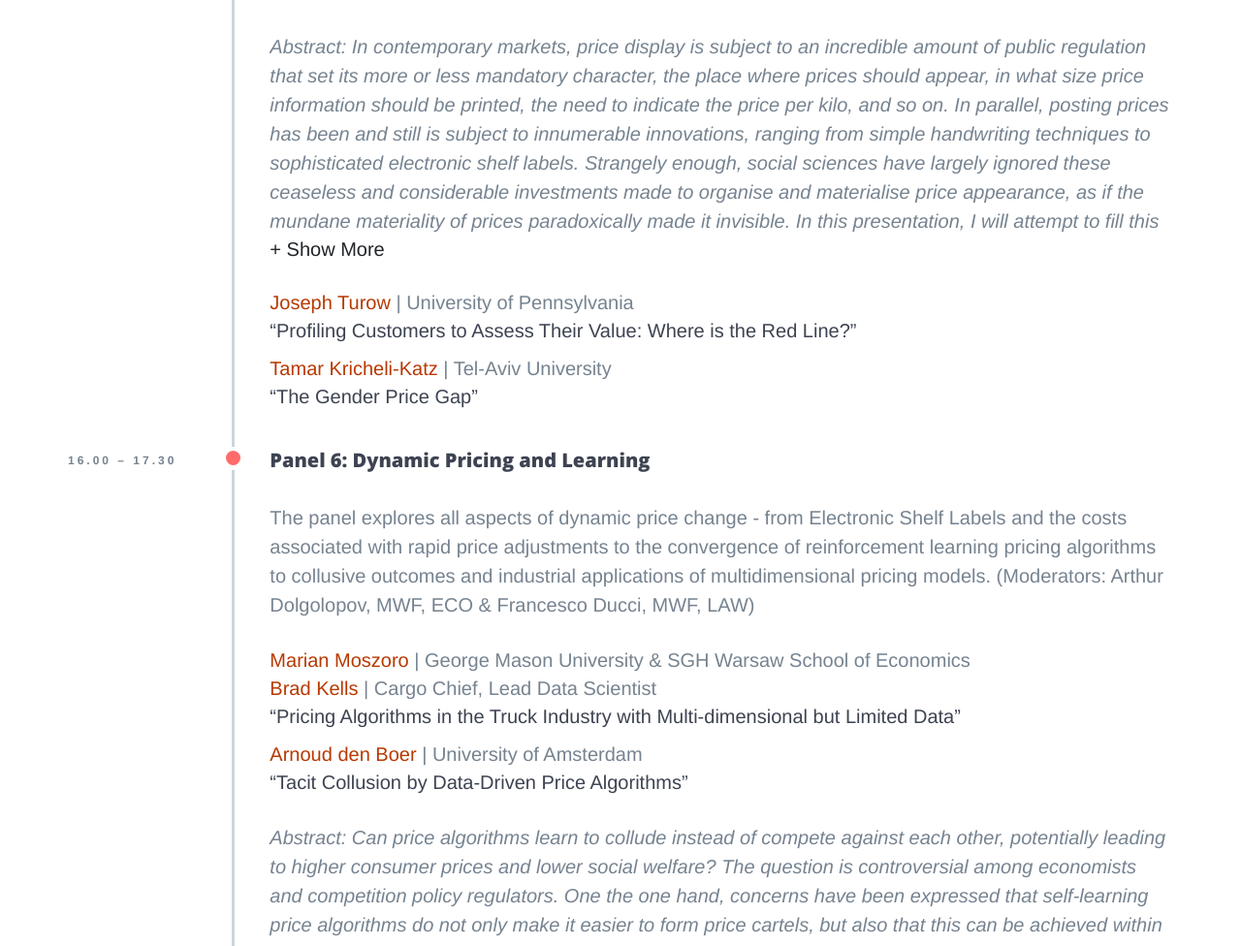
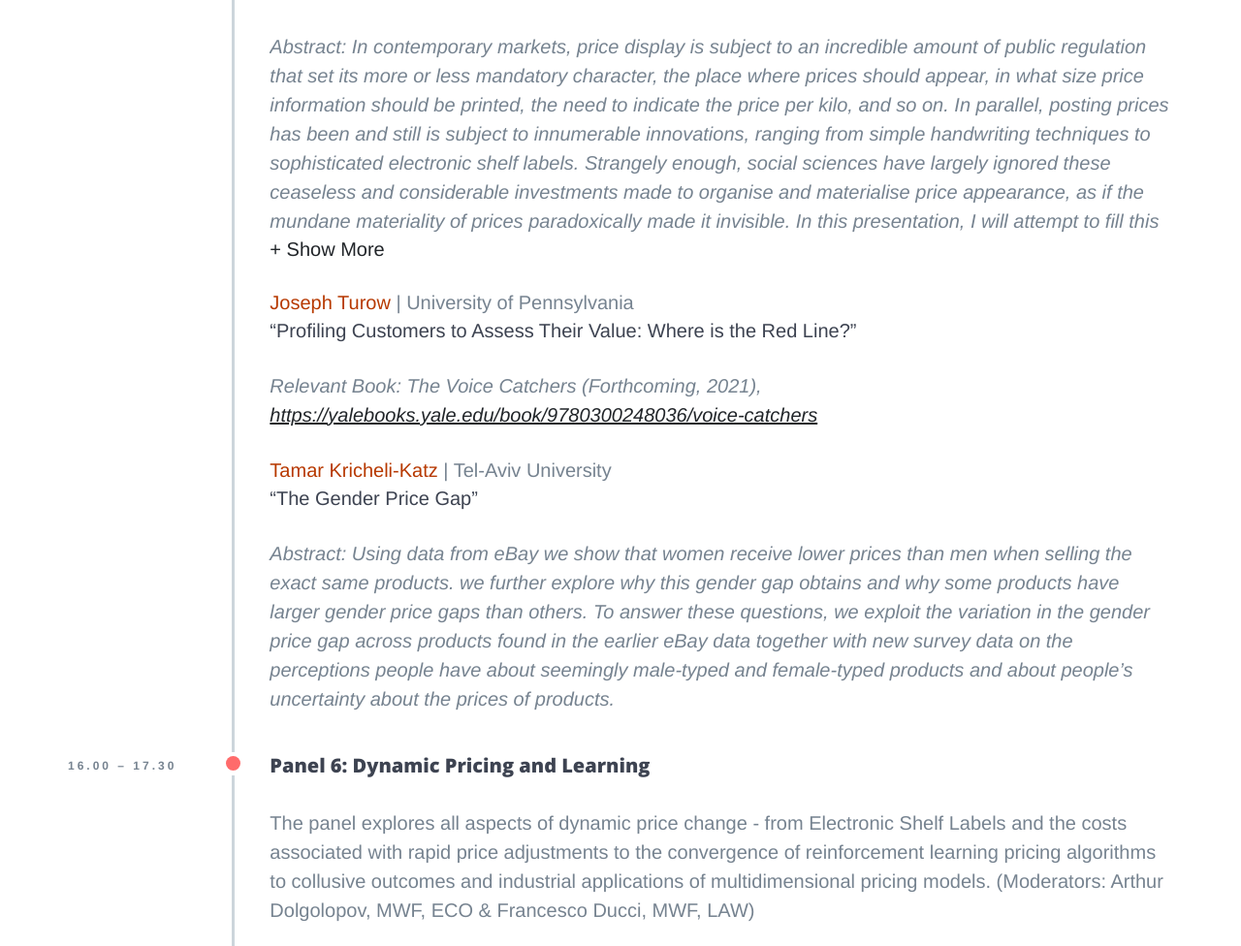
Before and after one commit to artdol/pritechworkshop, a website: page program.html in a window 1280 px wide. Shown: the part 3507-4483 px from the top of the page at 97% size. Drawn offline with nearby package versions, Linux system fonts and the light colour scheme.

Commit message:
Update program.html

```diff
--- a/program.html
+++ b/program.html
@@ -238,8 +238,10 @@
                 <p class="affiliation">&nbsp;</p>
                 <p class="affiliation"><span class="speaker">Joseph Turow</span> | University of Pennsylvania</p>
                 <p class="talk-title">“Profiling Customers to Assess Their Value: Where is the Red Line?”</p>
+                <p class="abstract"> Relevant Book: The Voice Catchers (Forthcoming, 2021), <a href="https://yalebooks.yale.edu/book/9780300248036/voice-catchers">https://yalebooks.yale.edu/book/9780300248036/voice-catchers</a></p>
                 <p class="affiliation"><span class="speaker">Tamar Kricheli-Katz</span> | Tel-Aviv University</p>
                 <p class="talk-title">“The Gender Price Gap”</p>
+                <p class="abstract">Abstract: Using data from eBay we show that women receive lower prices than men when selling the exact same products. we further explore why this gender gap obtains and why some products have larger gender price gaps than others. To answer these questions, we exploit the variation in the gender price gap across products found in the earlier eBay data together with new survey data on the perceptions people have about seemingly male-typed and female-typed products and about people’s uncertainty about the prices of products.</p>
               </div>
             </li>
             <li class="timeline-item">
```
